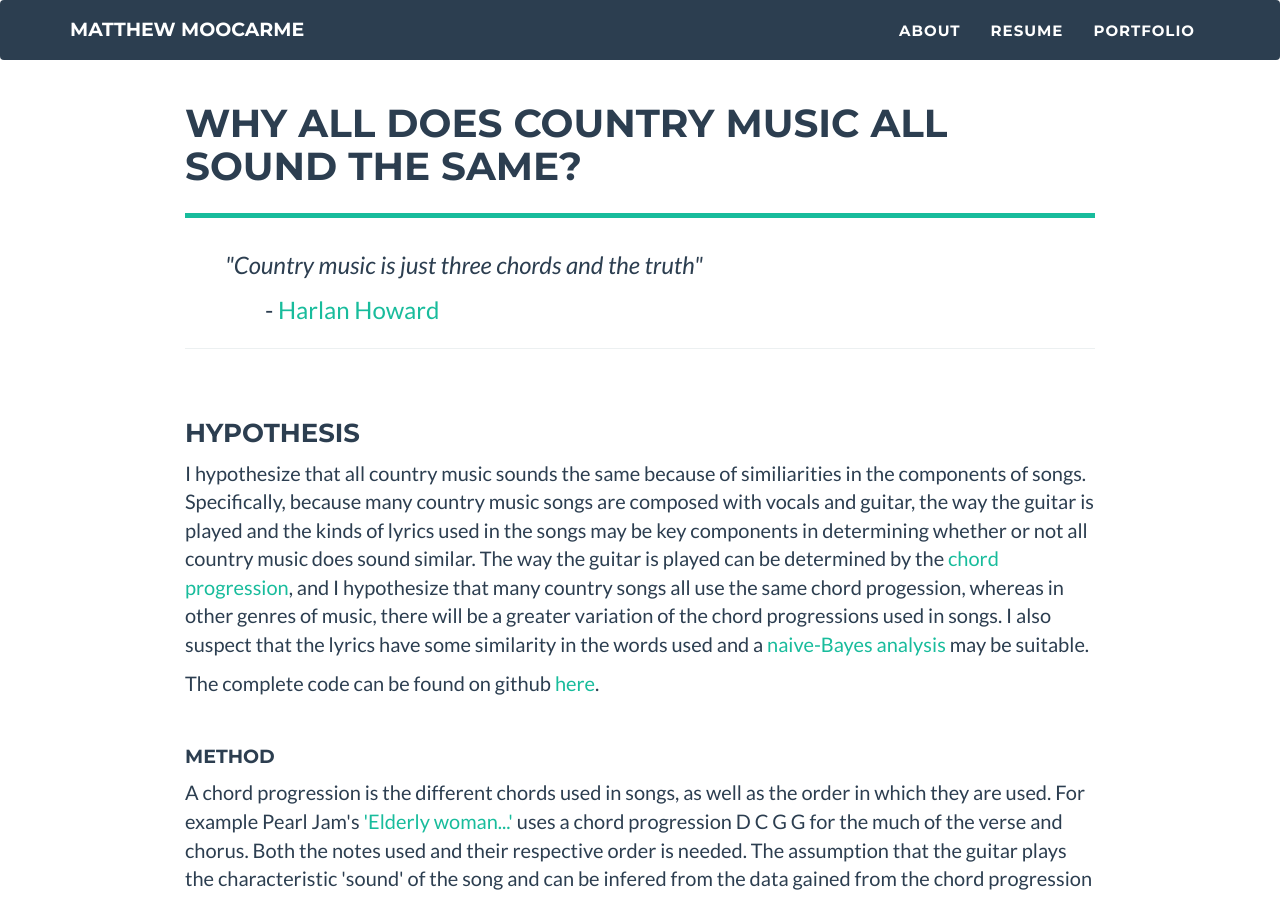
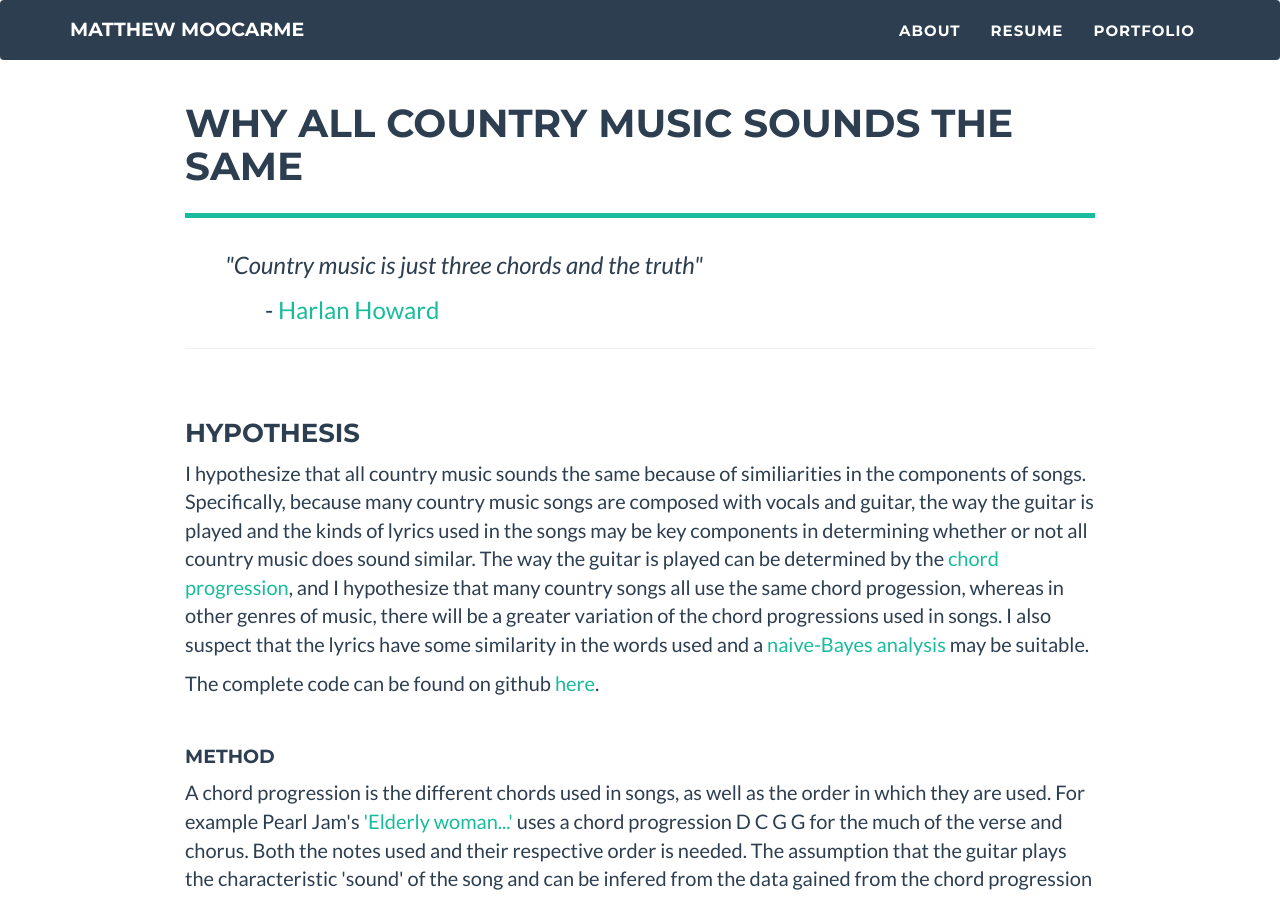
Before and after one commit to moocarme/moocarme.github.io, a Jekyll site: the page riffCode/index.html, which Jekyll copies as it is, in a window 1280 px wide and 900 px high. Built offline with Jekyll 4.4.1, drawn with Linux system fonts in a browser that asks for light colours; nearby versions of some CDN libraries; library files that are not in the unit come from our copies.

```diff
--- a/riffCode/index.html
+++ b/riffCode/index.html
@@ -168,7 +168,7 @@
 
 <div class="fluid-row" id="header">
 </div>
-<h1> Why All Does Country Music All Sound the Same?</h1>
+<h1> Why All Country Music Sounds the Same</h1>
 <header>
     <hr class="star-light">
 </header>
```
